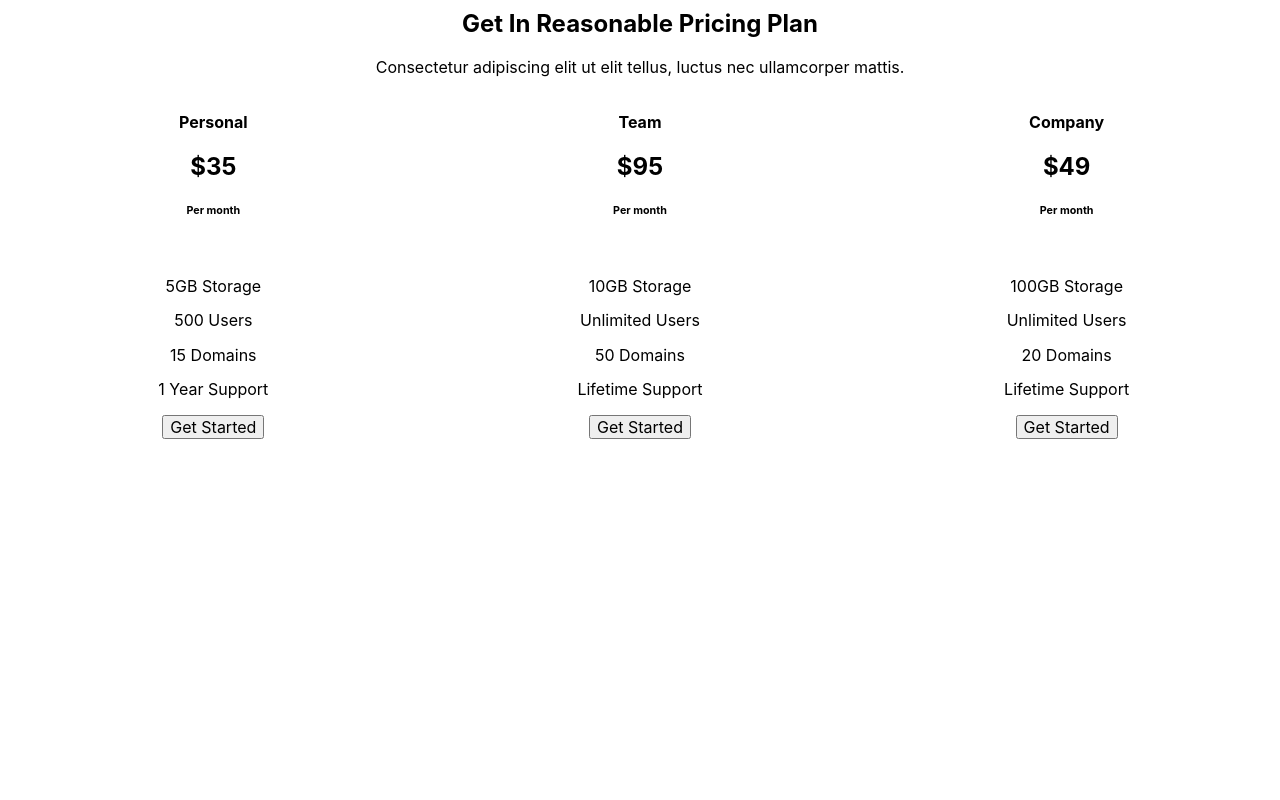
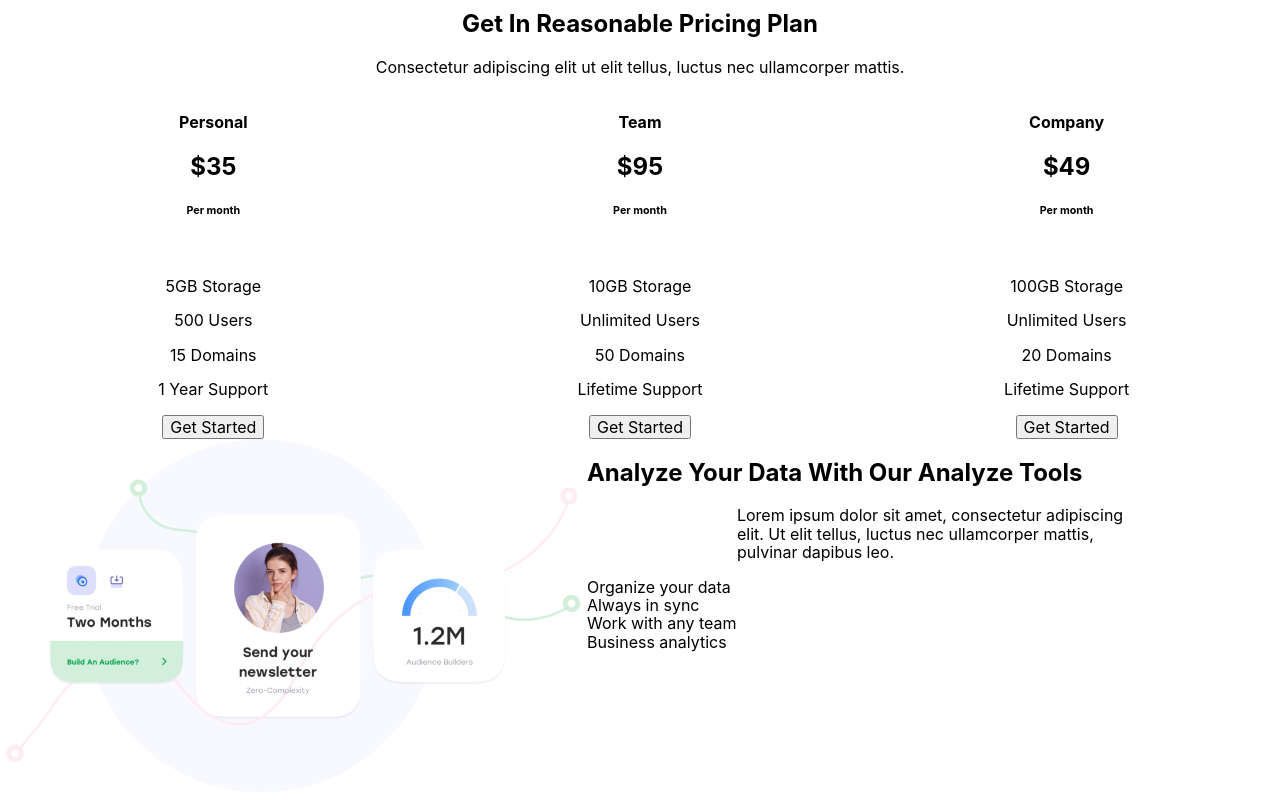
Before and after one commit to aspectum/react-frontend-sydney, a React (Create React App) app: page / in a window 1280 px wide. Shown: the part 2223-3023 px from the top of the page. Before the commit the page ends 2662 px from the top, so only its background shows below. Built offline with nearby package versions, Linux system fonts and the light colour scheme.

Commit message:
Added AnalyzeTools section skeleton

```diff
--- /dev/null
+++ b/src/components/AnalyzeTools/AnalyzeTools.js
@@ -0,0 +1,34 @@
+import Collapsible from 'react-collapsible'
+import image from './analyzetools.png'
+
+// https://www.npmjs.com/package/react-collapsible
+
+function AnalyzeTools() {
+    return (
+        <div className='flex'>
+            <div>
+                <img src={image} alt=''></img>
+            </div>
+            <div>
+                <h2>Analyze Your Data With Our Analyze Tools</h2>
+                <p>Lorem ipsum dolor sit amet, consectetur adipiscing elit. Ut elit tellus, luctus nec ullamcorper mattis, pulvinar dapibus leo.</p>
+                <div>
+                    <Collapsible trigger='Organize your data'>
+                        Lorem ipsum dolor sit amet, consectetur adipiscing elit. Ut elit tellus, luctus nec ullamcorper mattis, pulvinar dapibus leo.
+                    </Collapsible>
+                    <Collapsible trigger='Always in sync'>
+                        Lorem ipsum dolor sit amet, consectetur adipiscing elit. Ut elit tellus, luctus nec ullamcorper mattis, pulvinar dapibus leo.
+                    </Collapsible>
+                    <Collapsible trigger='Work with any team'>
+                        Lorem ipsum dolor sit amet, consectetur adipiscing elit. Ut elit tellus, luctus nec ullamcorper mattis, pulvinar dapibus leo.
+                    </Collapsible>
+                    <Collapsible trigger='Business analytics'>
+                        Lorem ipsum dolor sit amet, consectetur adipiscing elit. Ut elit tellus, luctus nec ullamcorper mattis, pulvinar dapibus leo.
+                    </Collapsible>
+                </div>
+            </div>
+        </div>
+    )
+}
+
+export default AnalyzeTools
--- a/src/components/App.js
+++ b/src/components/App.js
@@ -5,6 +5,7 @@ import Solutions from './Solutions/Solutions'
 import Snippets from './Snippets/Snippets'
 import Tools from './Tools/Tools'
 import Pricing from './Pricing/Pricing'
+import AnalyzeTools from './AnalyzeTools/AnalyzeTools'
 import './App.css'
 
 class App extends React.Component {
@@ -18,6 +19,7 @@ class App extends React.Component {
                 <Snippets />
                 <Tools />
                 <Pricing />
+                <AnalyzeTools />
             </div>
         )
     }
```
Also changed, not shown: src/components/AnalyzeTools/analyzetools.png (added).
